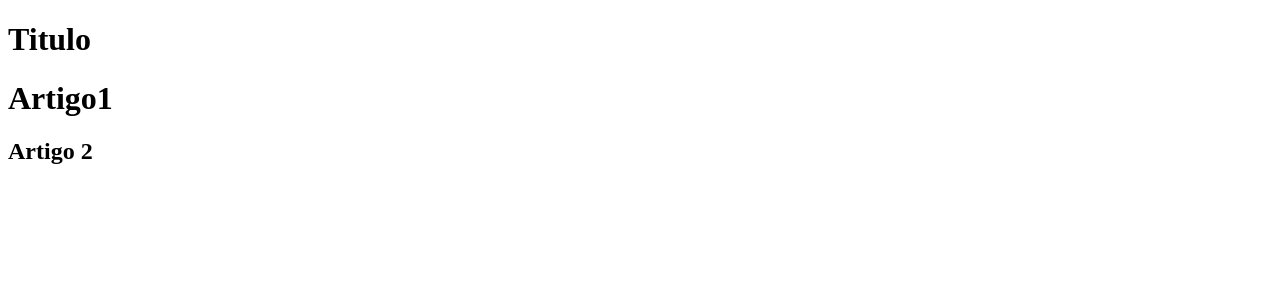
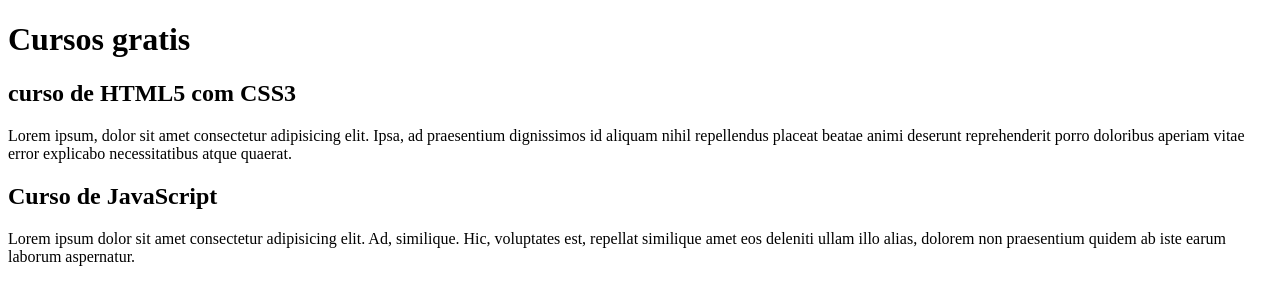
Before and after one commit to endryus-montezano/teste, a plain HTML site: page index.html in a window 1280 px wide. Drawn offline with Linux system fonts and the light colour scheme.

Commit message:
escrevendo o conteudo

```diff
--- a/index.html
+++ b/index.html
@@ -7,14 +7,16 @@
 </head>
 <body>
     <header>
-        <h1>Titulo</h1>
+        <h1>Cursos gratis</h1>
     </header>
     <main>
         <div>
-            <h1>Artigo1</h1>
+            <h2>curso de HTML5 com CSS3</h2>
+            <p>Lorem ipsum, dolor sit amet consectetur adipisicing elit. Ipsa, ad praesentium dignissimos id aliquam nihil repellendus placeat beatae animi deserunt reprehenderit porro doloribus aperiam vitae error explicabo necessitatibus atque quaerat.</p>
         </div>
         <div>
-            <h2>Artigo 2</h2>
+            <h2>Curso de JavaScript</h2>
+            <p>Lorem ipsum dolor sit amet consectetur adipisicing elit. Ad, similique. Hic, voluptates est, repellat similique amet eos deleniti ullam illo alias, dolorem non praesentium quidem ab iste earum laborum aspernatur.</p>
         </div>
     </main>
     <footer>
```
